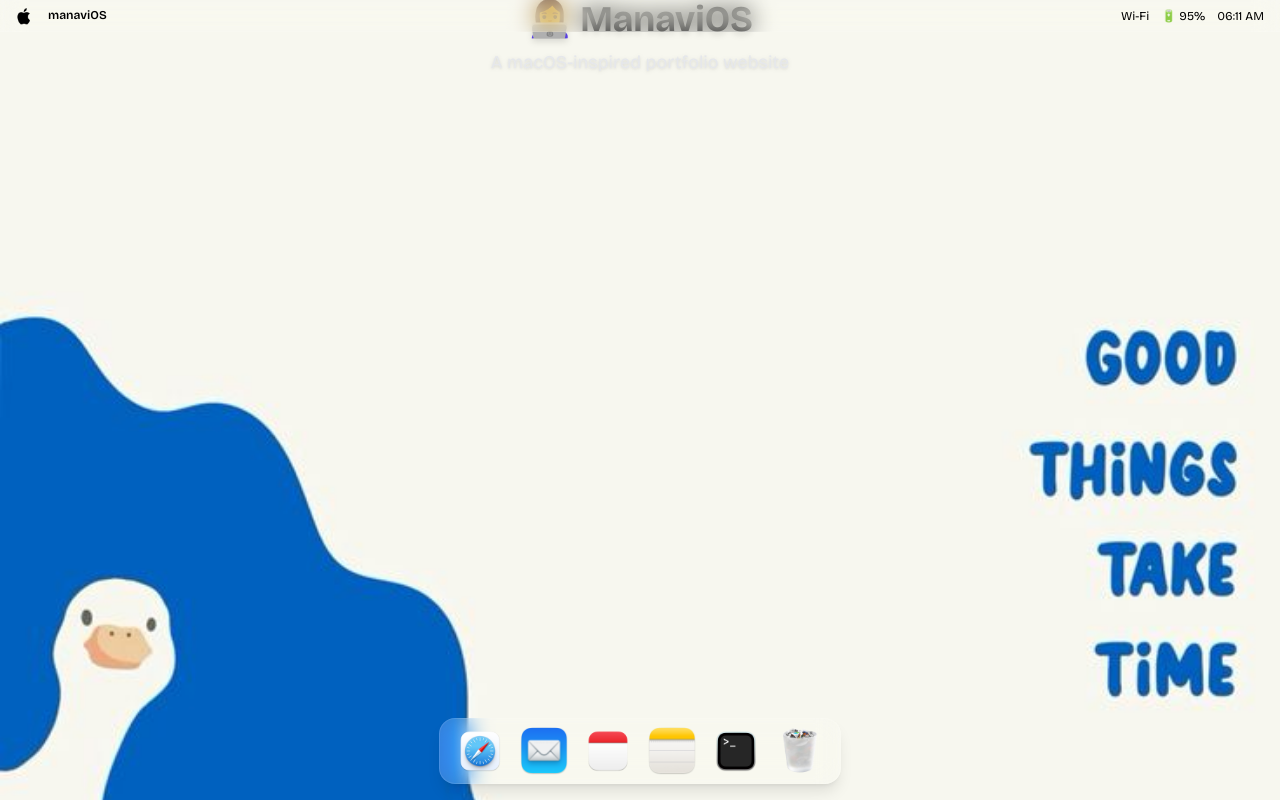
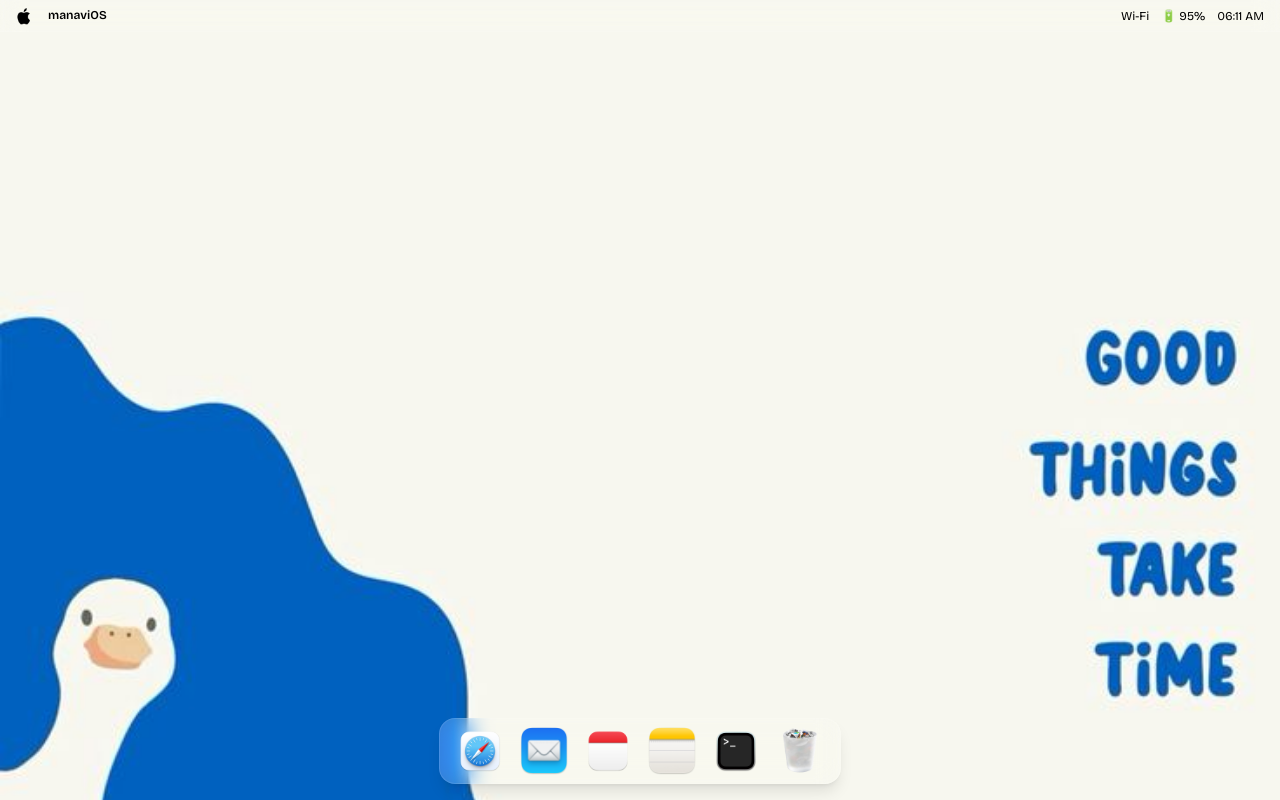
Before and after one commit to manavisharma14/manavi_portfolio, a Next.js app: page / in a window 1280 px wide. Built offline with nearby package versions, Linux system fonts and the light colour scheme.

Commit message:
basic page.tsx

```diff
--- a/src/app/page.tsx
+++ b/src/app/page.tsx
@@ -1,10 +1,3 @@
 export default function Home() {
-  return (
-    <div className="flex flex-col items-center justify-center h-full text-center">
-      <h1 className="text-4xl font-bold drop-shadow-md">👩‍💻 ManaviOS</h1>
-      <p className="mt-2 text-lg text-gray-200 drop-shadow">
-        A macOS-inspired portfolio website
-      </p>
-    </div>
-  );
+  return <div className="h-screen w-screen" />; // just fills the space
 }
```
